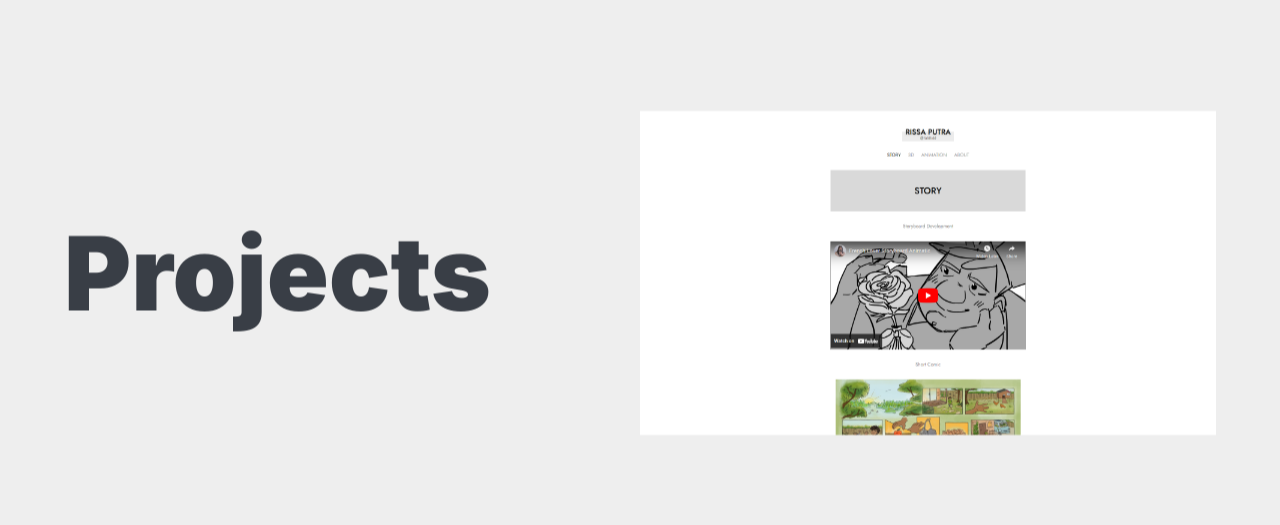
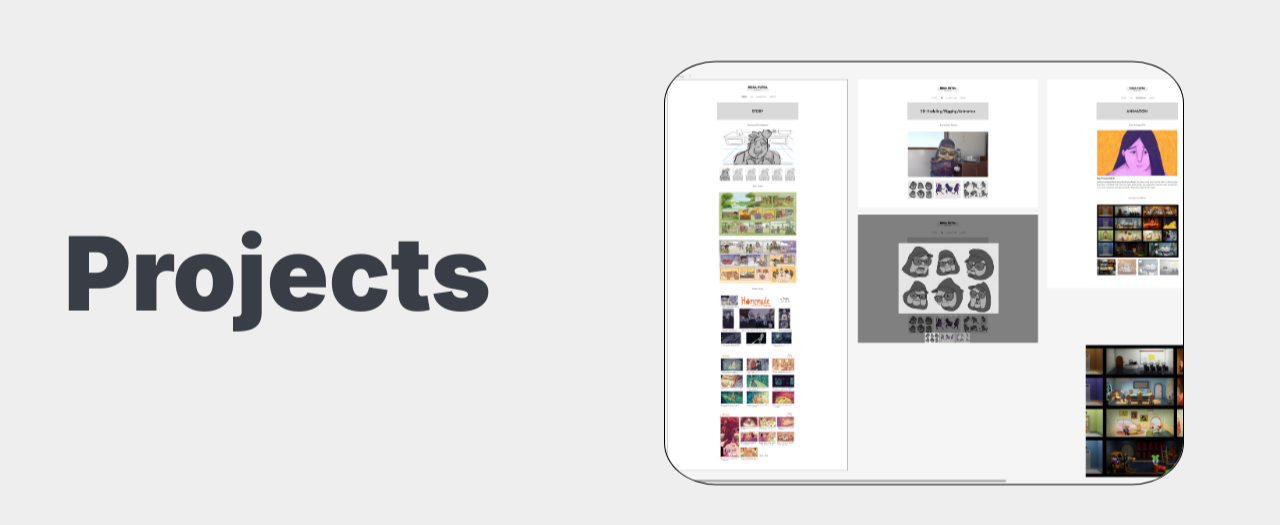
Before and after one commit to tanuarta/tanuarta.github.io, a React (Create React App) app in the folder tanuarta/: page / in a window 1280 px wide. Shown: the part 1180-1705 px from the top of the page. Built offline with nearby package versions, Linux system fonts and the light colour scheme.

Commit message:
Added animations for the project boxes, styling looks bad needs work

```diff
--- /dev/null
+++ b/tanuarta/src/Components/ProjectBox.jsx
@@ -0,0 +1,74 @@
+import React, { useEffect, useState } from 'react';
+import styles from './ProjectBox.module.scss'
+import { delay, motion } from "framer-motion"
+
+const ProjectBox = ({ setCursorMode, link, image, preview }) => {
+
+  const [enterRiemiee, setEnterRiemiee] = useState(false)
+  const [startAnimation, setStartAnimation] = useState(false)
+
+  const textAnimation = {
+    initial: { opacity: 0, scale: 0.99},
+    animate: { opacity: 1, scale: 1, transition: {delay: 0.5, duration: 0.5}},
+    exit: {opacity: 0, scale: 0.99, transition: {duration: 0.5}},
+  };
+
+  const imageAnimation = {
+    initial: { opacity: 0, scale: 0.99},
+    animate: { opacity: 1, scale: 1, transition: {delay: 1, duration: 0.5}},
+    exit: {opacity: 0, scale: 0.99, transition: {duration: 0.5}},
+  };
+
+  const mouseEnter = () => {
+    console.log('enter')
+    setCursorMode(true)
+    setEnterRiemiee(true);
+    setStartAnimation(true)
+  }
+
+  const mouseLeave = () => {
+    setCursorMode(false)
+    console.log('leaving')
+    setStartAnimation(false)
+    setTimeout(() => {
+      setEnterRiemiee(false)
+
+    }, 500)
+  }
+
+  return (
+    <a
+      href={link}
+      target="_blank"
+      className={`${styles.riemieeBox}`}
+      onMouseEnter={mouseEnter}
+      onMouseLeave={mouseLeave}
+    >
+      <div className={`${styles.riemieeModal} ${enterRiemiee ? styles.riemieeHover : ''}`}>
+        <motion.div
+          initial='initial'
+          animate={startAnimation ? 'animate' : 'exit'}
+          exit='exit'
+          variants={textAnimation}
+        >
+          <span className={styles.projName}>riemiee.github.io</span>
+          <motion.img
+            className={styles.mainImg}
+            src={image}
+            initial='initial'
+            animate={startAnimation ? 'animate' : 'exit'}
+            exit='exit'
+            variants={imageAnimation}
+          />
+        </motion.div>
+
+      </div>
+      <img src={preview} className={styles.riemieePic}></img>
+    </a>
+  )
+
+
+
+}
+
+export default ProjectBox
--- /dev/null
+++ b/tanuarta/src/Components/ProjectBox.module.scss
@@ -0,0 +1,57 @@
+@import '../Util/variables.scss';
+@import '../Util/selectors.scss';
+
+.riemieeBox {
+  position: relative;
+  display: flex;
+  align-items: center;
+  justify-content: center;
+  width: 45%;
+  aspect-ratio: 16/13;
+  transition: 2s;
+  border: solid 1px black;
+  border-radius: 10%;
+  margin-right: 2em;
+}
+
+.riemieePic {
+  width: 100%;
+  height: 100%;
+  object-fit: cover;
+  border-radius: 10%;
+  z-index: -5;
+}
+
+.riemieeModal {
+  position: absolute;
+  top: 0;
+  left: 0;
+  right: 0;
+  bottom:0;
+  background-color: rgba(0, 0, 0, 0);
+  transition: 1s;
+  border-radius: 10%;
+  padding: 1.5em;
+}
+
+.projName {
+  font-family: 'Inter';
+  font-size: 3vw;
+  font-weight: 500;
+  color: $sptext-color;
+  padding-right: 0.3em;
+}
+
+.riemieeHover {
+  background-color: rgba(0, 0, 0, .9);
+}
+
+.mainImg {
+  position: relative;
+  width: 100%;
+  height: 100%;
+  object-fit: cover;
+  border-radius: 10%;
+  opacity: 1;
+  margin-top: 2em;
+}
--- a/tanuarta/src/Pages/Home.jsx
+++ b/tanuarta/src/Pages/Home.jsx
@@ -4,24 +4,13 @@ import styles from './Home.module.scss'
 import Marquee from "react-fast-marquee";
 import { ParallaxBanner, useParallax } from 'react-scroll-parallax';
 import riemiee from '../Media/riemiee.PNG'
+import riemieePrev from '../Media/riemieePrev.png'
+import ProjectBox from '../Components/ProjectBox';
 
 const Home = ({ setCursorMode }) => {
   const { ref: projectRef } = useParallax({ speed: 40 });
   const { ref: rightRef } = useParallax({ speed: 100, translateX:['0', '65'], translateY:['0', '0']});
   const { ref: leftRef } = useParallax({ speed: 100, translateX:['0', '-100'], translateY:['0', '0']});
-
-  const [enterRiemiee, setEnterRiemiee] = useState(false)
-
-  const mouseEnter = () => {
-    console.log('enter')
-    setCursorMode(true)
-    setEnterRiemiee(true);
-  }
-
-  const mouseLeave = () => {
-    setCursorMode(false)
-    setEnterRiemiee(false);
-  }
 
   return (<>
     <div className={styles.main}>
@@ -57,20 +46,16 @@ const Home = ({ setCursorMode }) => {
 
 
       <div ref={projectRef} className={styles.box2}>
-        <div className={styles.projName}>
+        <div className={styles.projTitle}>
           Projects
         </div>
 
-        <div
-          className={`${styles.riemieeBox}`}
-          onMouseEnter={mouseEnter}
-          onMouseLeave={mouseLeave}
-        >
-          <div className={`${styles.riemieeModal} ${enterRiemiee ? styles.riemieeHover : ''}`}>
-            Over
-          </div>
-          <img src={riemiee} className={styles.riemieePic}></img>
-        </div>
+        <ProjectBox
+          link='https://riemiee.github.io'
+          setCursorMode={setCursorMode}
+          image={riemiee}
+          preview={riemieePrev}
+        />
 
       </div>
 
--- a/tanuarta/src/Pages/Home.module.scss
+++ b/tanuarta/src/Pages/Home.module.scss
@@ -52,7 +52,7 @@
   color: $sptext-color;
 }
 
-.projName {
+.projTitle {
   font-family: 'Inter';
   font-size: 8vw;
   font-weight: 700;
@@ -68,12 +68,15 @@
   width: 50%;
   aspect-ratio: 16/9;
   transition: 2s;
+  border: solid 1px black;
+  border-radius: 10%;
 }
 
 .riemieePic {
   width: 100%;
   height: 100%;
   object-fit: cover;
+  border-radius: 10%;
 }
 
 .riemieeModal {
@@ -85,8 +88,18 @@
   background-color: black;
   opacity: 0;
   transition: 1s;
+  border-radius: 10%;
+  padding: 1em;
+}
+
+.projName {
+  font-family: 'Inter';
+  font-size: 3vw;
+  font-weight: 700;
+  color: $sptext-color;
+  padding-right: 0.3em;
 }
 
 .riemieeHover {
-  opacity: .5;
+  opacity: .85;
 }
```
Also changed, not shown: tanuarta/src/Media/riemieePrev.png (added).
